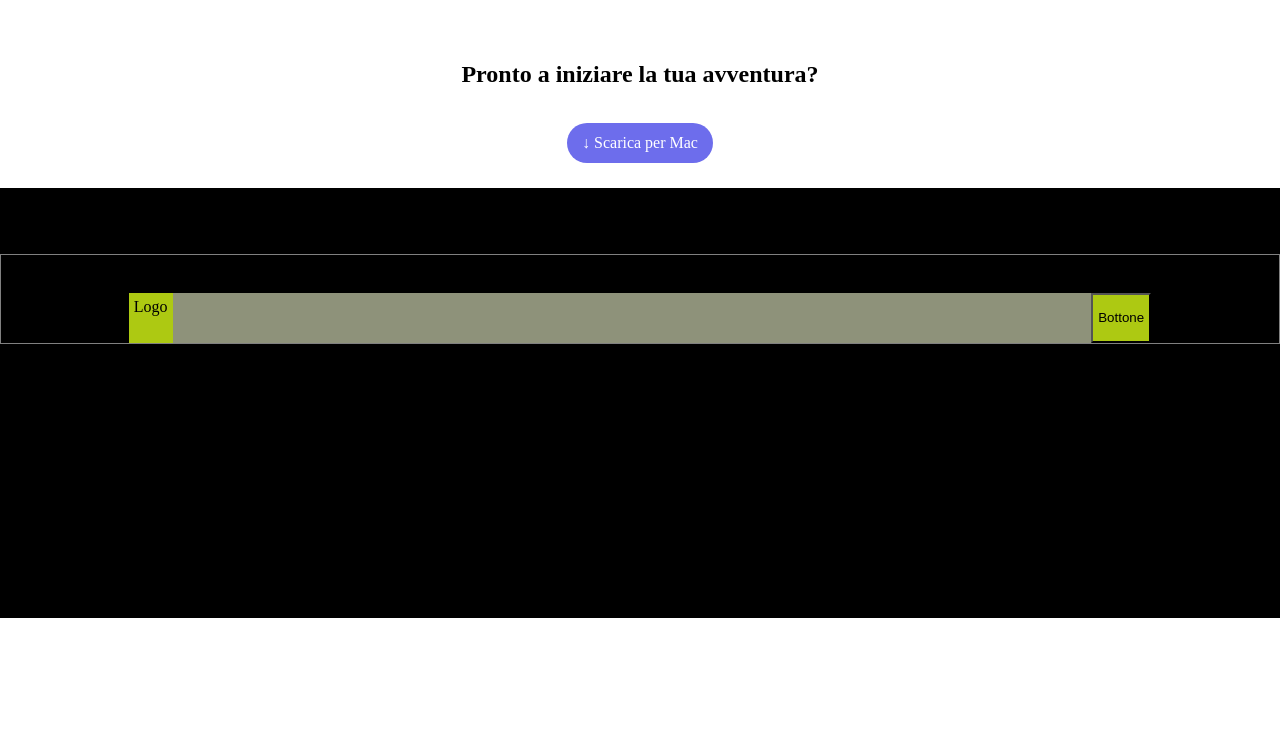
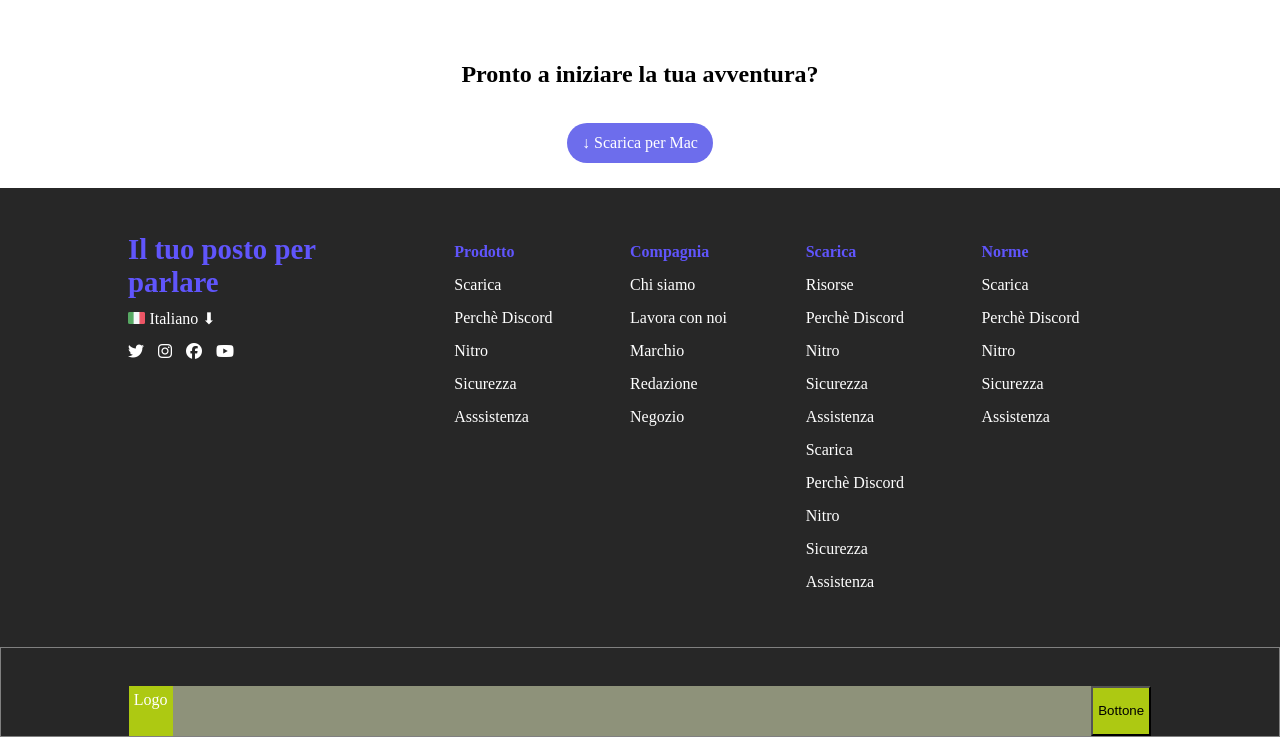
Before and after one commit to federico-quintieri/htmlcss-discord, a plain HTML site: page index.html in a window 1280 px wide. Shown: the part 2694-3431 px from the top of the page. Before the commit the page ends 3312 px from the top, so only its background shows below. Drawn offline with Linux system fonts and the light colour scheme.

Commit message:
feat:footer completed

```diff
--- a/css/style.css
+++ b/css/style.css
@@ -4,6 +4,7 @@
   --background-header: hsl(222.55deg 81.67% 52.94%);
   --links-header: white;
   --button-kinda-blue: rgb(109, 109, 236);
+  --footer-text-color: rgb(96, 85, 252);
 }
 
 /* Reset */
@@ -57,6 +58,10 @@ li {
 }
 .col-30 {
   width: 30%;
+}
+
+.col-15 {
+  width: 15%;
 }
 
 .container {
@@ -228,44 +233,51 @@ section {
   margin-bottom: 35px;
 }
 
-#fourth-section .span-button{
-
+#fourth-section .span-button {
   background-color: var(--button-kinda-blue);
-  color:white;
+  color: white;
 }
 /* Footer */
 
 footer {
-  background-color: black;
-  height: 430px;
+  background-color: rgb(39, 39, 39);
+  color: white;
 }
 
 /* Section 5 */
-.sec-5 > .container > .row {
-  display: flex;
+#fifth-section > .container > .row {
   justify-content: space-between;
+  align-items: flex-start;
 }
-.sec-5 > .container > .row > .col-1 {
-  width: 40%;
-  /* debug */
-  background-color: rosybrown;
+
+#fifth-section h3 {
+  font-size: 1.8rem;
+  color: var(--footer-text-color);
 }
-.sec-5 > .container > .row > .col-2 {
-  width: 15%;
-  background-color: aqua;
+
+#fifth-section img {
+  width: 6%;
 }
-.sec-5 > .container > .row > .col-3 {
-  width: 15%;
-  background-color: aqua;
+#fifth-section p {
+  display: inline-block;
 }
-.sec-5 > .container > .row > .col-4 {
-  width: 15%;
-  background-color: aqua;
+
+#fifth-section h3,
+#fifth-section p,
+#fifth-section i,
+#fifth-section div {
+  padding: 5px 10px 5px 0px;
 }
-.sec-5 > .container > .row > .col-5 {
-  width: 15%;
-  background-color: aqua;
+
+#fifth-section li {
+  padding-top: 15px;
 }
+
+#fifth-section li:first-child {
+  color: var(--footer-text-color);
+  font-weight: bolder;
+}
+
 /* Section 6 */
 footer > .sec-6 {
   border: 1px solid gray;
--- a/index.html
+++ b/index.html
@@ -4,6 +4,13 @@
     <meta charset="UTF-8" />
     <meta name="viewport" content="width=device-width, initial-scale=1.0" />
     <title>Discord Structure</title>
+    <link
+      rel="stylesheet"
+      href="https://cdnjs.cloudflare.com/ajax/libs/font-awesome/6.6.0/css/all.min.css"
+      integrity="sha512-Kc323vGBEqzTmouAECnVceyQqyqdsSiqLQISBL29aUW4U/M7pSPA/gEUZQqv1cwx4OnYxTxve5UMg5GT6L4JJg=="
+      crossorigin="anonymous"
+      referrerpolicy="no-referrer"
+    />
     <link rel="stylesheet" href="./css/style.css" />
   </head>
   <body>
@@ -123,7 +130,7 @@
             </div>
             <img src="./img/item4-big.svg" alt="item 4" />
             <h3>Pronto a iniziare la tua avventura?</h3>
-            <span class="span-button ">&DownArrow; Scarica per Mac</span>
+            <span class="span-button">&DownArrow; Scarica per Mac</span>
           </div>
         </div>
       </section>
@@ -132,14 +139,65 @@
     <!-- Footer -->
     <footer>
       <!-- Fifth section -->
-      <section class="sec-5">
+      <section id="fifth-section">
         <div class="container">
-          <div class="row">
-            <div class="col-1"></div>
-            <div class="col-2"></div>
-            <div class="col-3"></div>
-            <div class="col-4"></div>
-            <div class="col-5"></div>
+          <div class="row flex">
+            <div class="col-30">
+              <h3>Il tuo posto per parlare</h3>
+              <img src="./img/ita.png" alt="ita flag" />
+              <p>Italiano &#11015;</p>
+              <div>
+                <i class="fa-brands fa-twitter"></i>
+                <i class="fa-brands fa-instagram"></i>
+                <i class="fa-brands fa-facebook"></i>
+                <i class="fa-brands fa-youtube"></i>
+              </div>
+            </div>
+            <div class="col-15">
+              <ul>
+                <li>Prodotto</li>
+                <li>Scarica</li>
+                <li>Perchè Discord</li>
+                <li>Nitro</li>
+                <li>Sicurezza</li>
+                <li>Asssistenza</li>
+              </ul>
+            </div>
+            <div class="col-15">
+              <ul>
+                <li>Compagnia</li>
+                <li>Chi siamo</li>
+                <li>Lavora con noi</li>
+                <li>Marchio</li>
+                <li>Redazione</li>
+                <li>Negozio</li>
+              </ul>
+            </div>
+            <div class="col-15">
+              <ul>
+                <li>Scarica</li>
+                <li>Risorse</li>
+                <li>Perchè Discord</li>
+                <li>Nitro</li>
+                <li>Sicurezza</li>
+                <li>Assistenza</li>
+                <li>Scarica</li>
+                <li>Perchè Discord</li>
+                <li>Nitro</li>
+                <li>Sicurezza</li>
+                <li>Assistenza</li>
+              </ul>
+            </div>
+            <div class="col-15">
+              <ul>
+                <li>Norme</li>
+                <li>Scarica</li>
+                <li>Perchè Discord</li>
+                <li>Nitro</li>
+                <li>Sicurezza</li>
+                <li>Assistenza</li>
+              </ul>
+            </div>
           </div>
         </div>
       </section>
```
